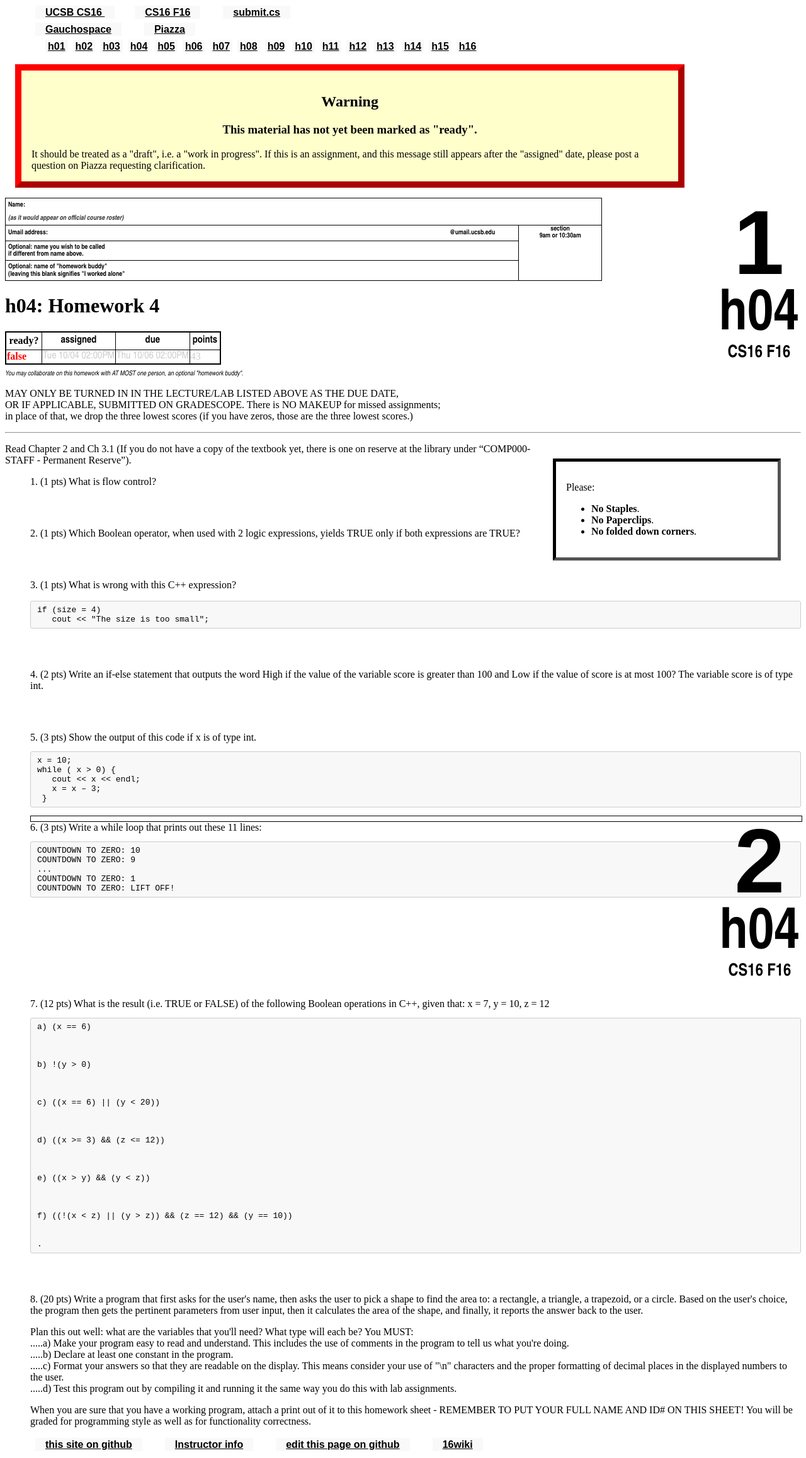
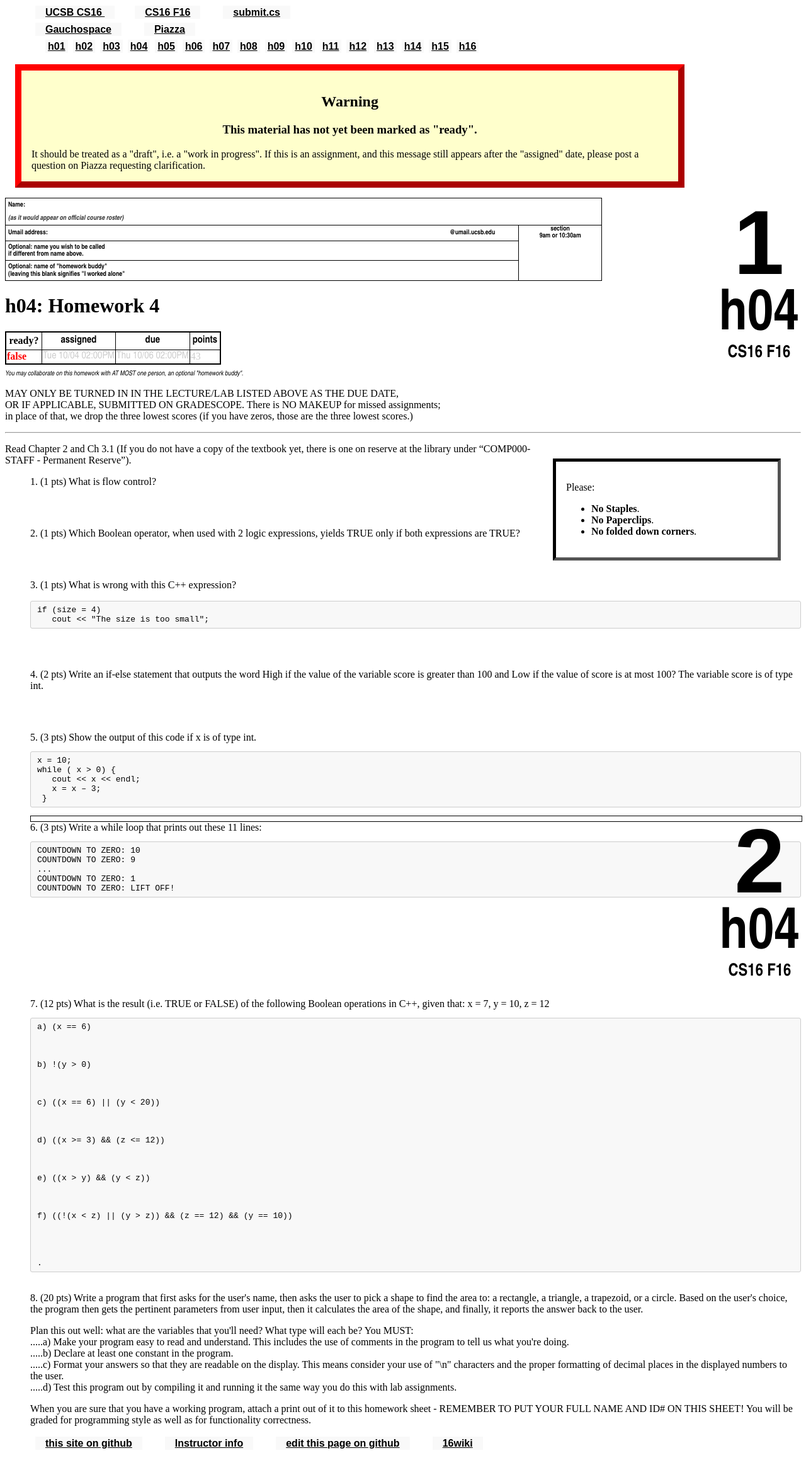
Before and after one commit to ucsb-cs16-s16/https-ucsb-cs16-s17.github.io, a Jekyll site: the page built from _hwk/h04.md, in a window 1280 px wide. Shown: the whole page at 63% size. Built offline with Jekyll 4.4.1, drawn with Linux system fonts in a browser that asks for light colours.

Commit message:
Update h04.md

```diff
--- a/_hwk/h04.md
+++ b/_hwk/h04.md
@@ -78,9 +78,11 @@ COUNTDOWN TO ZERO: LIFT OFF!
 	f) ((!(x < z) || (y > z)) && (z == 12) && (y == 10))
 
 
+
+
 	.
 </div>
-<div style="margin-bottom:4em"></div>
+<div style="margin-bottom:2em"></div>
 
 
 8.	(20 pts) Write a program that first asks for the user's name, then asks the user to pick a shape to find the area to: a rectangle, a triangle, a trapezoid, or a circle. Based on the user's choice, the program then gets the pertinent parameters from user input, then it calculates the area of the shape, and finally, it reports the answer back to the user.
```
